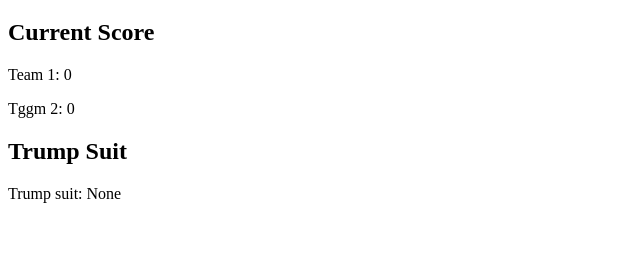
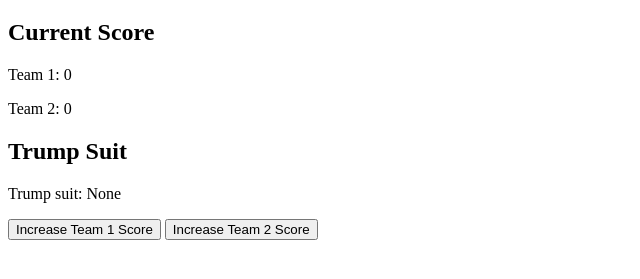
Before and after one commit to Patward22/euchre-counter, a website: page index.html in a window 1280 px wide. Shown: the part 61-340 px from the top of the page, without its empty margins (0-640 px from the left). Drawn offline with Linux system fonts and the light colour scheme.

Commit message:
Added Buttons To Track Score

```diff
--- a/index.html
+++ b/index.html
@@ -8,15 +8,32 @@
 
     <h2>Current Score</h2>
     <p>Team 1: <span id="team-1-score">0</span></p>
-    <p>Tggm 2: <span id="team-2-score">0</span></p>
+    <p>Team 2: <span id="team-2-score">0</span></p>
 
     <h2>Trump Suit</h2>
     <p>Trump suit: <span id="trump-suit">None</span></p>
+    <button onclick="updateTeam1Score()">Increase Team 1 Score</button>
+    <button onclick="updateTeam2Score()">Increase Team 2 Score</button>
 
     <script>
+      var team1Score = 0;
+      var team2Score = 0;
+
       // Update the current score
       function updateScore(team1Score, team2Score) {
         document.getElementById('team-1-score').innerText = team1Score;
+        document.getElementById('team-2-score').innerText = team2Score;
+      }
+
+      //Update Team 1 Score
+      function updateTeam1Score() {
+        team1Score = team1Score + 1;
+        document.getElementById('team-1-score').innerText = team1Score;
+      }
+
+      //Update Team 2 Score
+      function updateTeam2Score() {
+        team2Score = team2Score + 1;
         document.getElementById('team-2-score').innerText = team2Score;
       }
 
```
